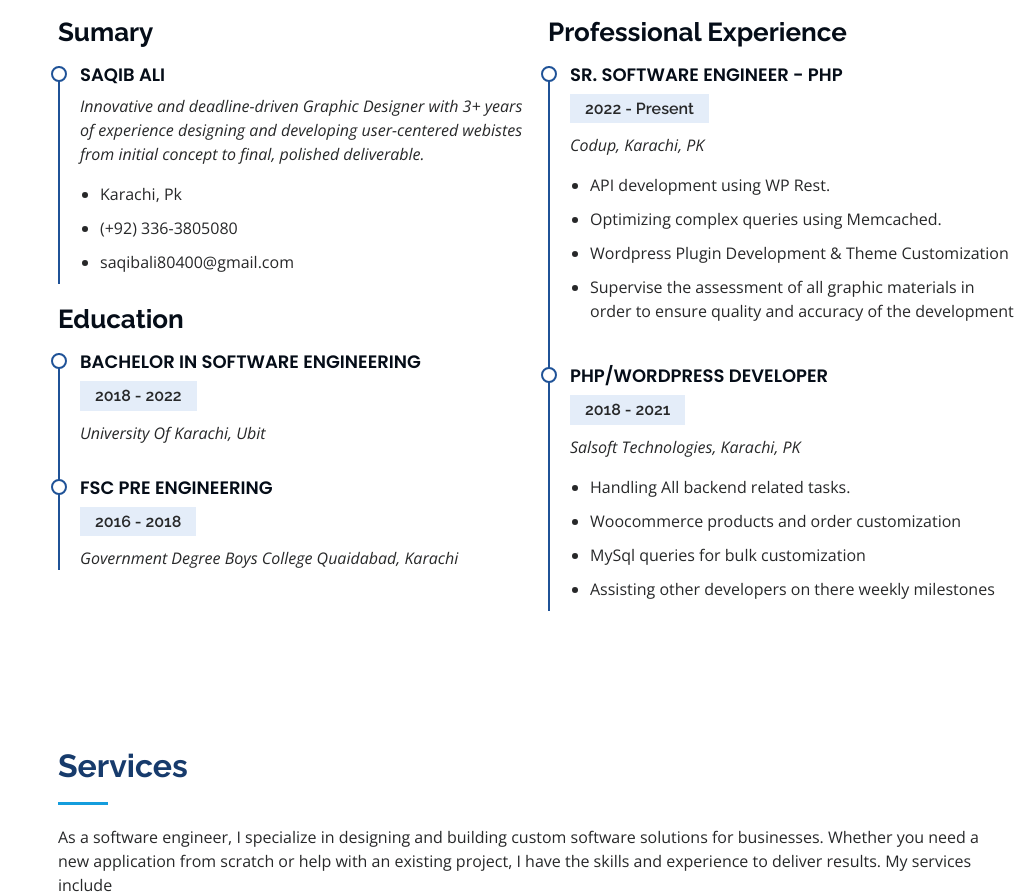
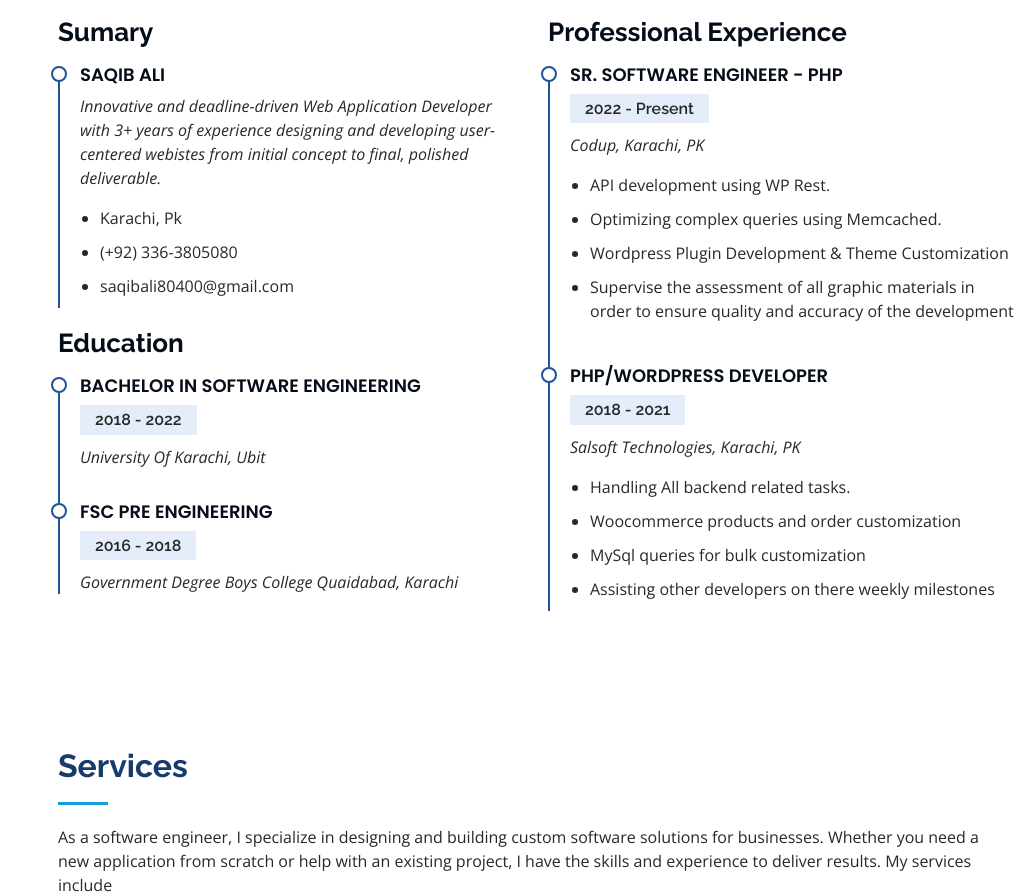
Before and after one commit to saqib59/portfolio_aws, a plain HTML site: page index.html in a window 1280 px wide. Shown: the part 1663-2558 px from the top of the page, without its empty margins (254-1280 px from the left). Drawn offline with nearby package versions, Linux system fonts and the light colour scheme.

Commit message:
read me updated 1

```diff
--- a/index.html
+++ b/index.html
@@ -136,7 +136,7 @@
             <h3 class="resume-title">Sumary</h3>
             <div class="resume-item pb-0">
               <h4>Saqib Ali</h4>
-              <p><em>Innovative and deadline-driven Graphic Designer with 3+ years of experience designing and developing user-centered webistes from initial concept to final, polished deliverable.</em></p>
+              <p><em>Innovative and deadline-driven Web Application Developer with 3+ years of experience designing and developing user-centered webistes from initial concept to final, polished deliverable.</em></p>
               <ul>
                 <li>Karachi, Pk</li>
                 <li>(+92) 336-3805080</li>
```
Also changed, not shown: 1 other file.
